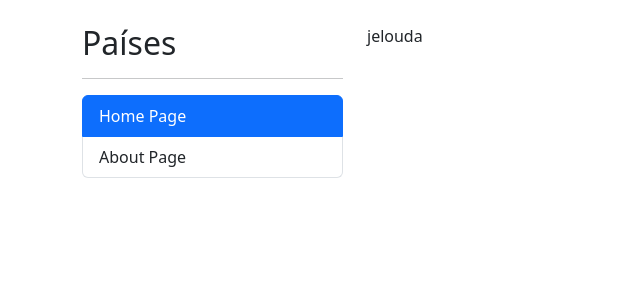
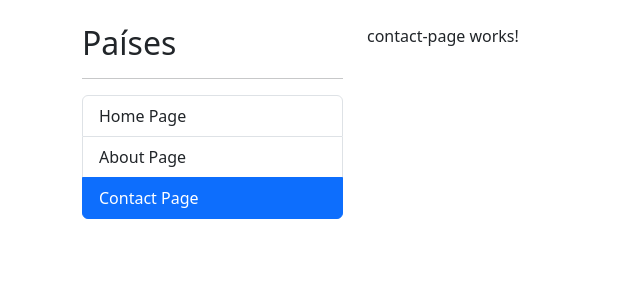
Before and after one commit to Dizaer/countryApp, an Angular app: page /contact in a window 1280 px wide. Before the commit this address led to /. Shown: the top 300 px of the page, without its empty margins (0-640 px from the left). Built offline with nearby package versions, Linux system fonts and the light colour scheme.

Commit message:
118. Resolución de la tarea

```diff
--- a/src/app/shared/components/sidebar/sidebar.component.html
+++ b/src/app/shared/components/sidebar/sidebar.component.html
@@ -18,4 +18,11 @@
         About Page
     </li>
 
+    <li
+    routerLink="contact"
+    routerLinkActive="active"
+    class="list-group-item">
+        Contact Page
+    </li>
+
 </ul>
--- /dev/null
+++ b/src/app/shared/pages/contact-page/contact-page.component.ts
@@ -0,0 +1,14 @@
+import { Component } from '@angular/core';
+
+@Component({
+  selector: 'shared-contact-page',
+  template: `
+    <p>
+      contact-page works!
+    </p>
+  `,
+  styleUrl: './contact-page.component.css'
+})
+export class ContactPageComponent {
+
+}
```
Also changed, not shown: src/app/app-routing.module.ts (+9 -0 lines), src/app/shared/shared.module.ts (+5 -2 lines), src/app/shared/pages/contact-page/contact-page.component.css (added).
